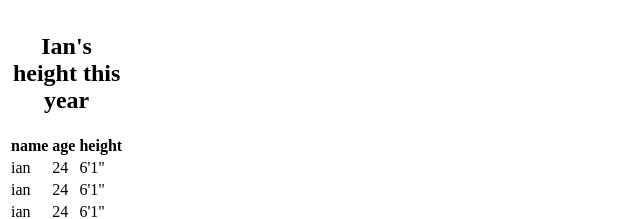
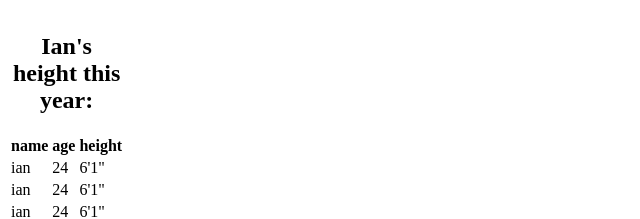
Before and after one commit to segalgouldi/segalgouldi.github.io, a plain HTML site: page index.html in a window 1280 px wide. Shown: the part 968-1187 px from the top of the page, 0-640 px from the left. Drawn offline with Linux system fonts and the light colour scheme.

Commit message:
Update index.html
test

```diff
--- a/index.html
+++ b/index.html
@@ -71,7 +71,7 @@
         <table>
             <thead>
                 <caption>
-                    <b><h2>Ian's height this year</b></h2>
+                    <b><h2>Ian's height this year:</b></h2>
                 </caption>
                 <tr>
                     <th>name</th>
```
